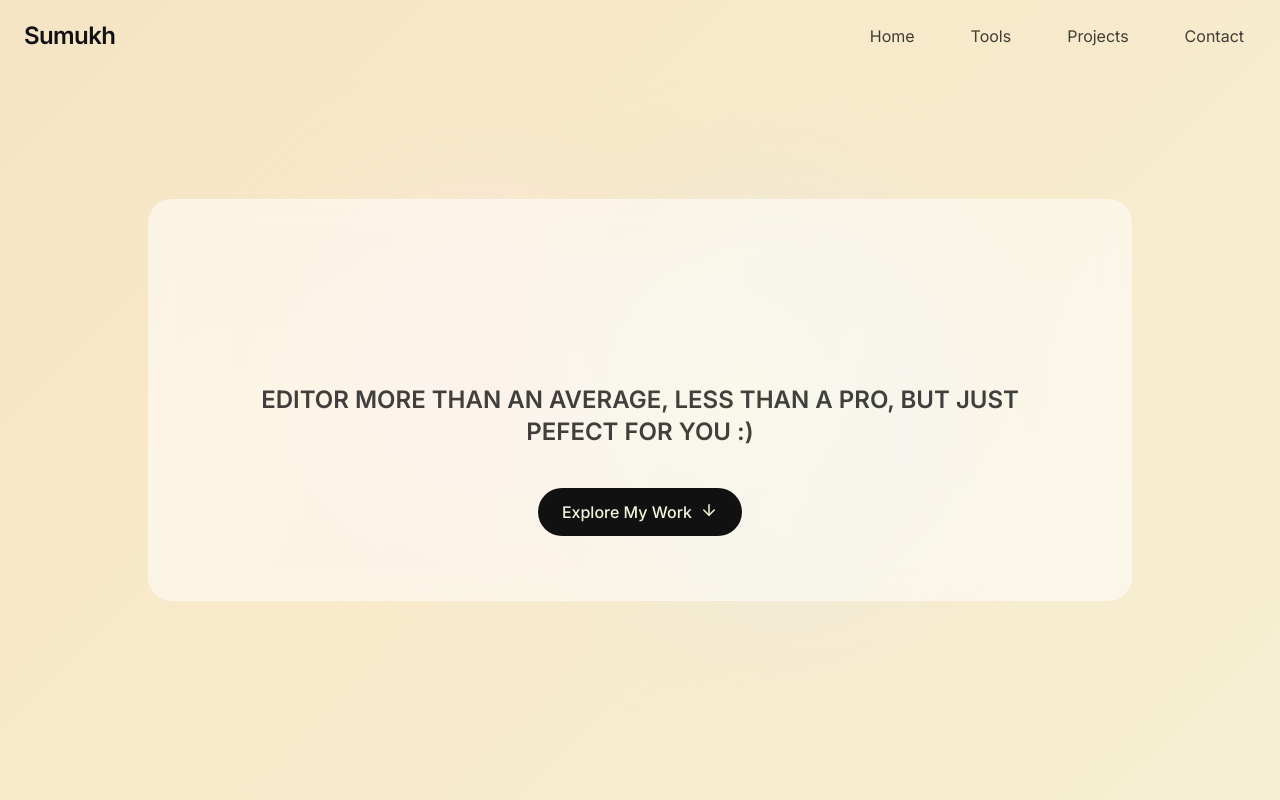
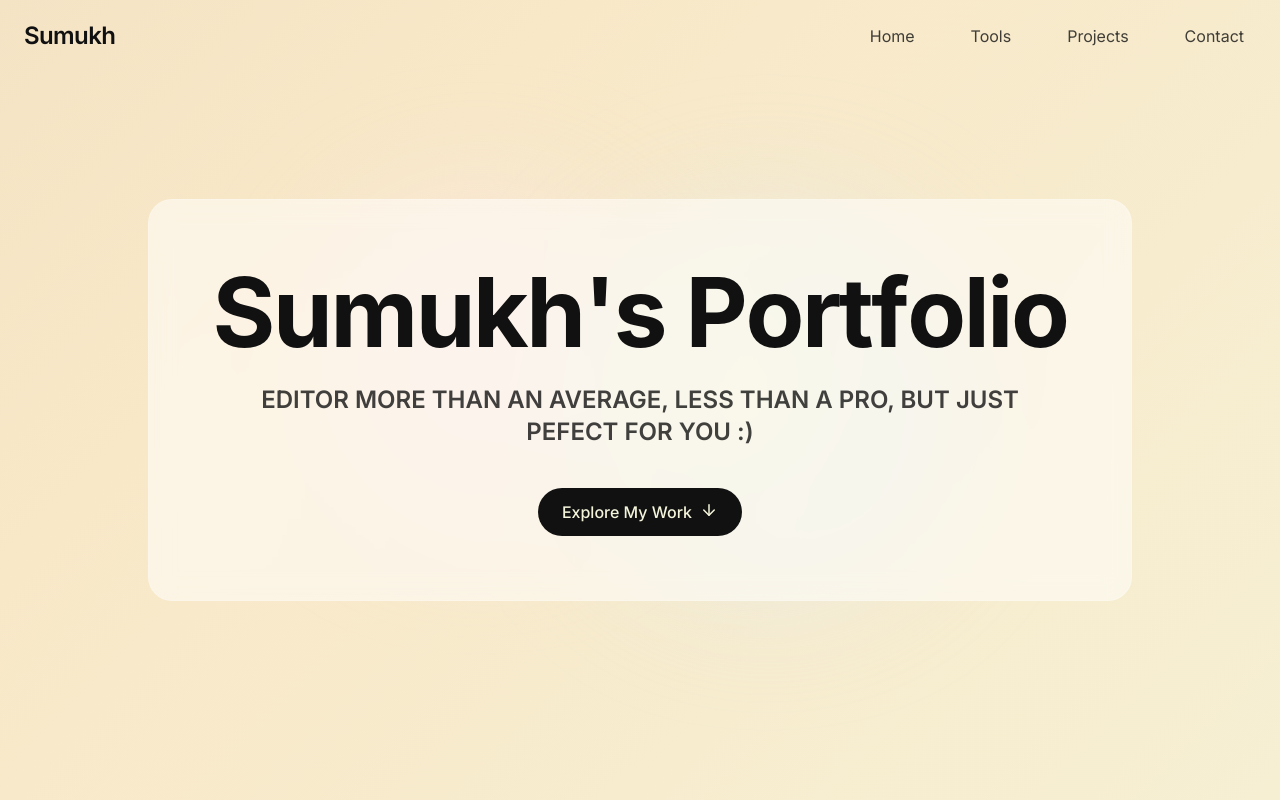
Before and after one commit to Sumukh-0019/sumukh, a React (Vite) app: page / in a window 1280 px wide. Shown: the top 800 px of the page. Built offline with nearby package versions, Linux system fonts and the light colour scheme; a web font is replaced by a local one.

Commit message:
Reverted to edit edt-ded5d464-a2e9-4fdd-9554-0ce80402cfcf: "Add gradient color animation
Implement a subtle gradient color change animation to enhance the visual appeal of the portfolio, using colors that complement the existing theme."

```diff
--- a/src/components/Hero.tsx
+++ b/src/components/Hero.tsx
@@ -49,10 +49,7 @@ const Hero = () => {
 
       <div className="glass-panel max-w-5xl mx-auto p-12 md:p-16 relative z-10 stagger-animate opacity-0 translate-y-10 transition-all duration-1000">
         <div className="text-center">
-          <h1
-            ref={titleRef}
-            className="hero-title mb-6 animate-text-gradient bg-gradient-to-r from-[#F5F5DC] via-[#E6D2B5] to-[#F8E8C8] bg-clip-text text-transparent"
-          >
+          <h1 ref={titleRef} className="hero-title mb-6">
             Sumukh's Portfolio
           </h1>
           <p
--- a/tailwind.config.ts
+++ b/tailwind.config.ts
@@ -1,3 +1,4 @@
+
 import type { Config } from "tailwindcss";
 
 export default {
@@ -113,10 +114,6 @@ export default {
 				'blur-in': {
 					'0%': { filter: 'blur(12px)', opacity: '0' },
 					'100%': { filter: 'blur(0)', opacity: '1' }
-				},
-				'text-gradient': {
-					'0%, 100%': { 'background-position': '0% 50%' },
-					'50%': { 'background-position': '100% 50%' }
 				}
 			},
 			animation: {
@@ -129,8 +126,7 @@ export default {
 				'scale-in': 'scale-in 0.6s ease-out',
 				'float': 'float 3s ease-in-out infinite',
 				'text-reveal': 'text-reveal 0.8s cubic-bezier(0.16, 1, 0.3, 1)',
-				'blur-in': 'blur-in 1.2s cubic-bezier(0.16, 1, 0.3, 1)',
-				'text-gradient': 'text-gradient 5s ease infinite'
+				'blur-in': 'blur-in 1.2s cubic-bezier(0.16, 1, 0.3, 1)'
 			}
 		}
 	},
```
